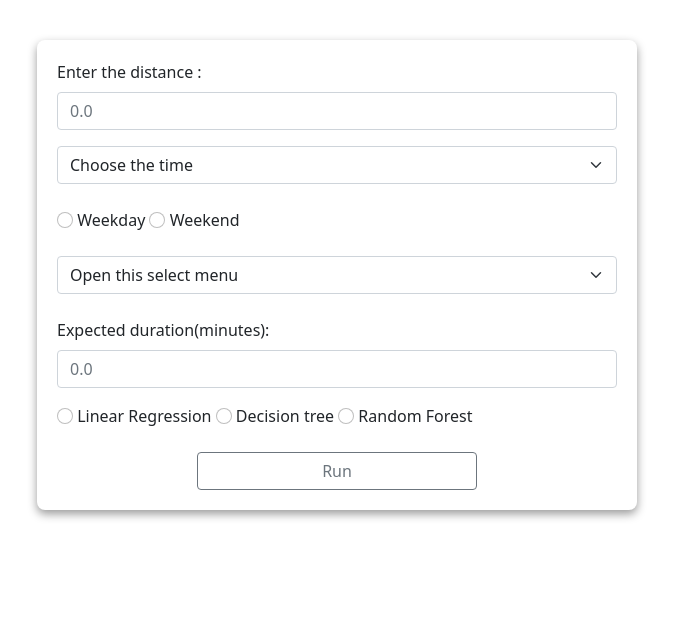
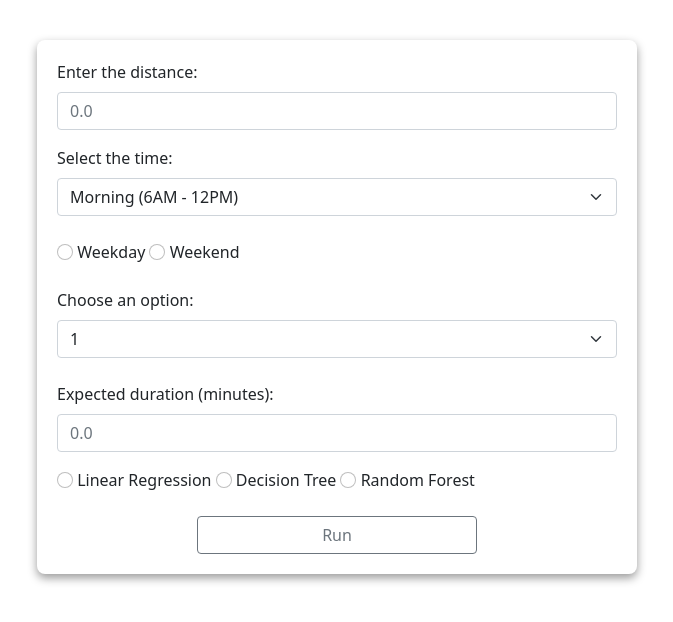
Before and after one commit to apoorva-sp/ML-AAT, a Python web app: template templates/home.html in a window 1280 px wide. Shown: the part 56-678 px from the top of the page, without its empty margins (303-976 px from the left). Run offline with Jinja, Linux system fonts and the light colour scheme; the template is opened without the code that fills it, so the values that code supplies are empty.

Commit message:
changed radio buttons

```diff
--- a/templates/home.html
+++ b/templates/home.html
@@ -25,7 +25,6 @@
       align-items: center;
       justify-content: center;
     }
-
   </style>
 </head>
 
@@ -47,51 +46,48 @@
   <form action="/">
     <div class="container">
       <div class="mb-3">
-        <label for="exampleFormControlInput1" class="form-label">Enter the distance : </label>
+        <label for="exampleFormControlInput1" class="form-label">Enter the distance:</label>
         <input type="text" class="form-control" id="exampleFormControlInput1" placeholder="0.0">
       </div>
       <div class="form-group">
-
-        <select class="form-select" aria-label="Default select example">
-          <option selected>Choose the time</option>
-          <option value="Morning">Morning(6AM - 12PM)</option>
-          <option value="Afternoon">Afternoon(12PM - 3PM)</option>
-          <option value="Evening">Evening(3PM - 9PM)</option>
-          <option value="Night">Night(9PM - 6AM)</option>
-        </select><br>
+        <label for="timeDropdown" class="form-label">Select the time:</label>
+        <select class="form-select" id="timeDropdown" aria-label="Time selection">
+          <option value="Morning" selected>Morning (6AM - 12PM)</option>
+          <option value="Afternoon">Afternoon (12PM - 3PM)</option>
+          <option value="Evening">Evening (3PM - 9PM)</option>
+          <option value="Night">Night (9PM - 6AM)</option>
+        </select>
+        <br>
       </div>
       <input class="form-check-input" type="radio" name="weekday" id="weekday">
-      <label class="form-check-label" for="weekday">
-        Weekday
-      </label>
+      <label class="form-check-label" for="weekday">Weekday</label>
       <input class="form-check-input" type="radio" name="weekday" id="Weekend">
-      <label class="form-check-label" for="Weekend">
-        Weekend
-      </label>
+      <label class="form-check-label" for="Weekend">Weekend</label>
       <br><br>
       <div class="form-group">
-        <select class="form-select" aria-label="Default select example">
-          <option selected>Open this select menu</option>
-          <option value="1">1</option>
+        <label for="menuDropdown" class="form-label">Choose an option:</label>
+        <select class="form-select" id="menuDropdown" aria-label="Options menu">
+          <option value="1" selected>1</option>
           <option value="2">2</option>
           <option value="3">3</option>
           <option value="4">4</option>
-        </select><br>
+        </select>
+        <br>
       </div>
       <div class="mb-3">
-        <label for="exampleFormControlInput2" class="form-label">Expected duration(minutes): </label>
+        <label for="exampleFormControlInput2" class="form-label">Expected duration (minutes):</label>
         <input type="text" class="form-control" id="exampleFormControlInput2" placeholder="0.0">
       </div>
       <input class="form-check-input" type="radio" name="model" id="Linear Regression">
       <label for="Linear Regression">Linear Regression</label>
       <input class="form-check-input" type="radio" name="model" id="decision tree">
-      <label for="decision tree">Decision tree</label>
+      <label for="decision tree">Decision Tree</label>
       <input class="form-check-input" type="radio" name="model" id="Random Forest">
-      <label for="Random Forest">Random Forest</label><br><br>
+      <label for="Random Forest">Random Forest</label>
+      <br><br>
       <div class="d-grid gap-2 col-6 mx-auto">
-        <submit type="button" class="btn btn-outline-secondary">Run</submit>
+        <button type="submit" class="btn btn-outline-secondary">Run</button>
       </div>
-
     </div>
   </form>
   <script src="https://cdn.jsdelivr.net/npm/bootstrap@5.0.2/dist/js/bootstrap.bundle.min.js"
```
